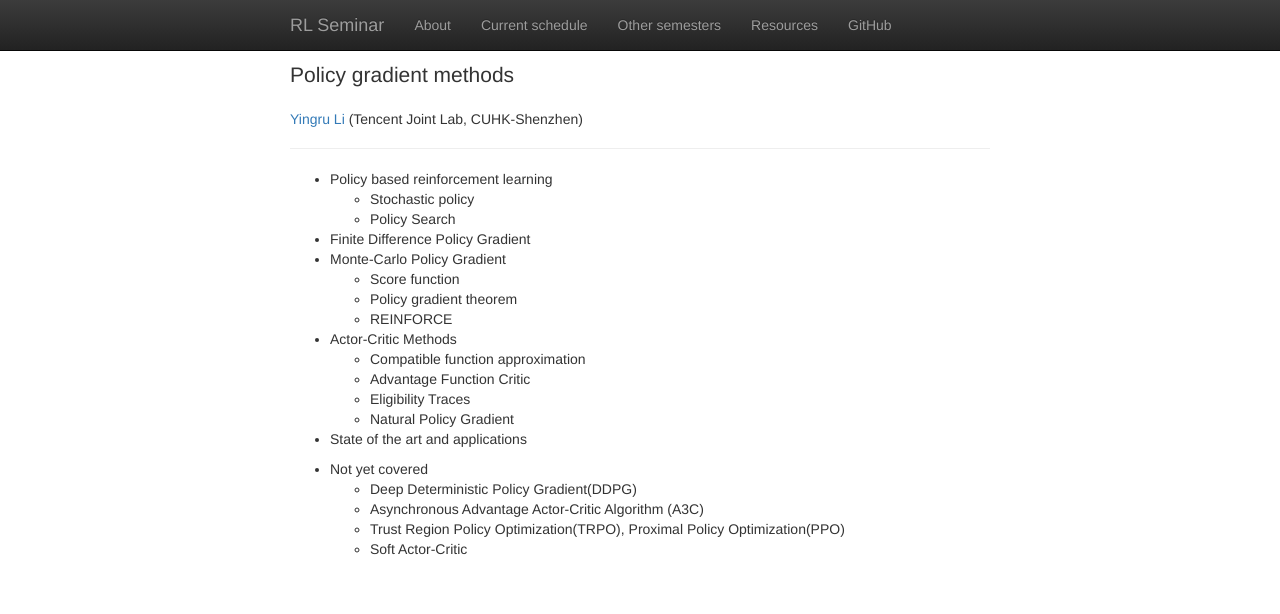
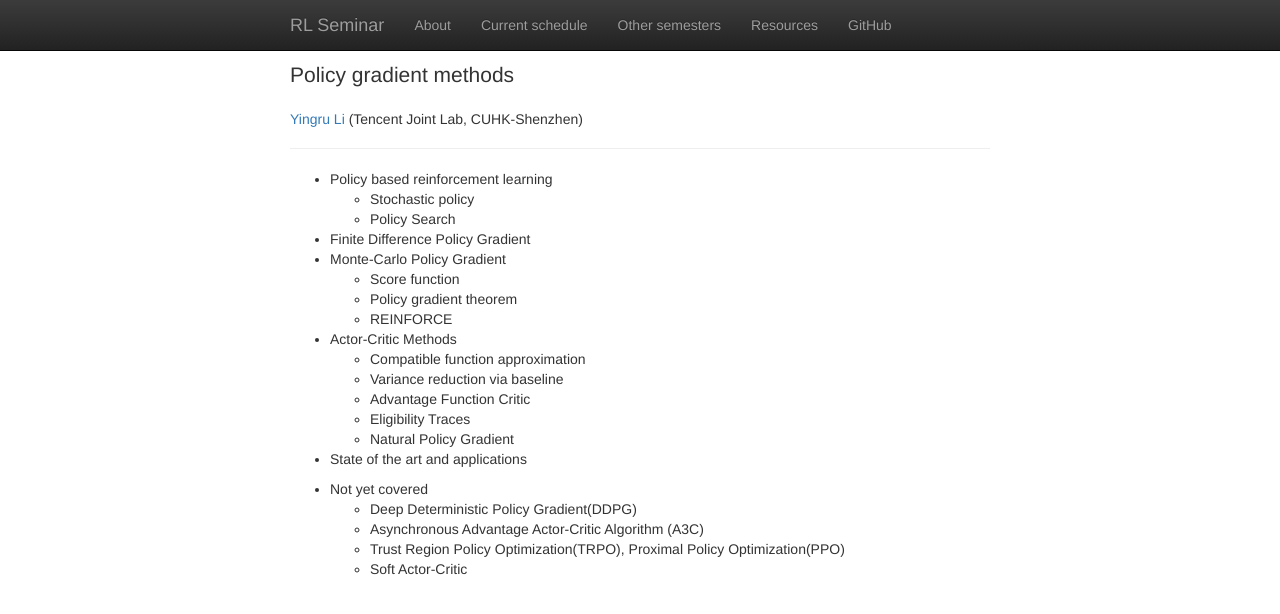
Before and after one commit to rlseminar/rlseminar.github.io, a Jekyll site: the page built from _posts/2019-02-11-yingru.md, in a window 1280 px wide. Shown: the top 614 px of the page. Built offline with Jekyll 4.4.1, drawn with Linux system fonts in a browser that asks for light colours.

Commit message:
update yignru talk

```diff
--- a/_posts/2019-02-11-yingru.md
+++ b/_posts/2019-02-11-yingru.md
@@ -16,6 +16,7 @@ speaker:
   - REINFORCE
 - Actor-Critic Methods
   - Compatible function approximation
+  - Variance reduction via baseline
   - Advantage Function Critic
   - Eligibility Traces
   - Natural Policy Gradient
```
